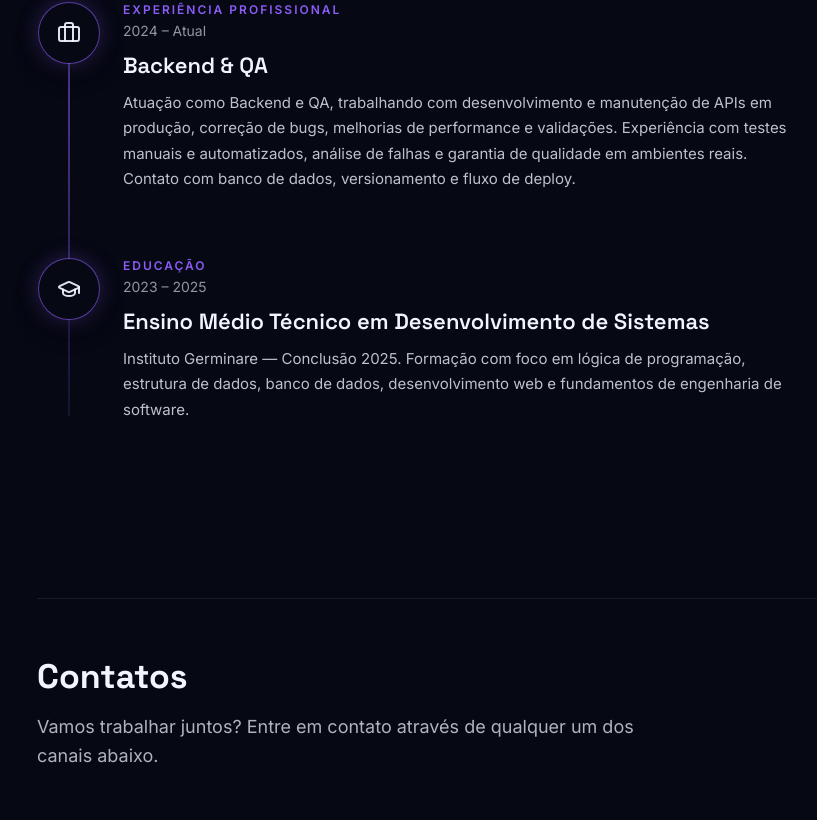
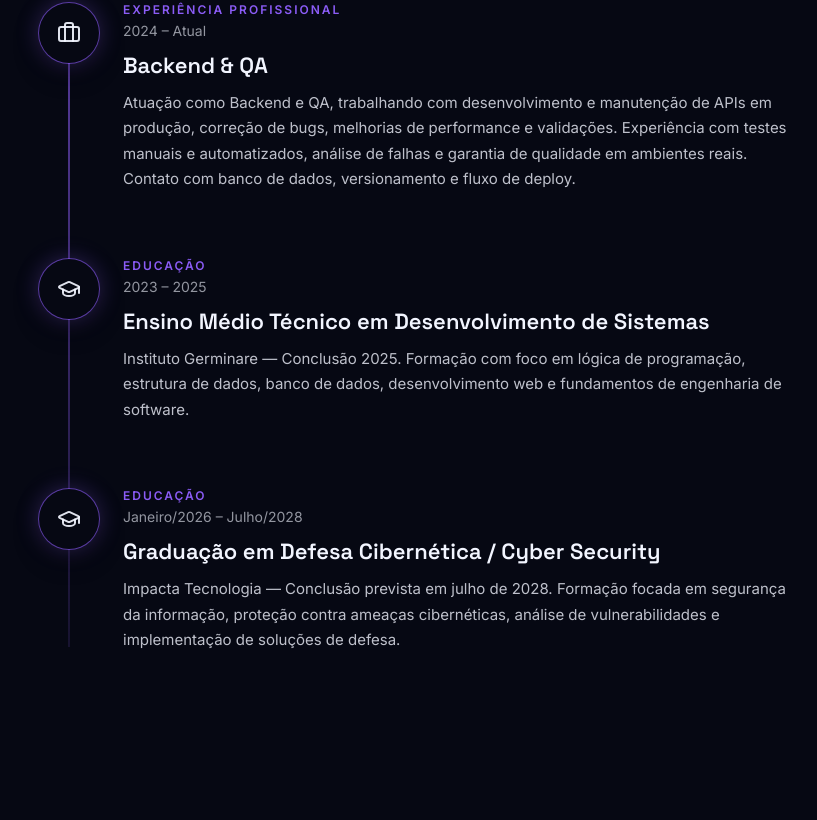
Before and after one commit to Roger13san/portfolio, a React (Vite) app in the folder Portfolio_project/: page / in a window 1280 px wide. Shown: the part 2893-3713 px from the top of the page, without its empty margins (35-852 px from the left). Built offline with nearby package versions, Linux system fonts and the light colour scheme.

Commit message:
Add Google Analytics tracking and new education entry for Cyber Security degree

```diff
--- a/Portfolio_project/index.html
+++ b/Portfolio_project/index.html
@@ -5,6 +5,14 @@
     <link rel="icon" type="image/svg+xml" href="/rogersantana.svg" />
     <meta name="viewport" content="width=device-width, initial-scale=1.0" />
     <title>Roger Santana | Portfólio</title>
+    <!-- Google Analytics -->
+    <script async src="https://www.googletagmanager.com/gtag/js?id=G-YC7F8XEXTJ"></script>
+    <script>
+      window.dataLayer = window.dataLayer || [];
+      function gtag(){dataLayer.push(arguments);}
+      gtag('js', new Date());
+      gtag('config', 'G-YC7F8XEXTJ');
+    </script>
   </head>
   <body>
     <div id="root"></div>
--- a/Portfolio_project/src/secoes/Timeline/Timeline.jsx
+++ b/Portfolio_project/src/secoes/Timeline/Timeline.jsx
@@ -16,6 +16,14 @@ const items = [
     title: "Ensino Médio Técnico em Desenvolvimento de Sistemas",
     description:
       "Instituto Germinare — Conclusão 2025. Formação com foco em lógica de programação, estrutura de dados, banco de dados, desenvolvimento web e fundamentos de engenharia de software.",
+    dot: <GraduationCap className={styles.icon} />,
+  },
+  {
+    category: "Educação",
+    period: "Janeiro/2026 – Julho/2028",
+    title: "Graduação em Defesa Cibernética / Cyber Security",
+    description:
+      "Impacta Tecnologia — Conclusão prevista em julho de 2028. Formação focada em segurança da informação, proteção contra ameaças cibernéticas, análise de vulnerabilidades e implementação de soluções de defesa.",
     dot: <GraduationCap className={styles.icon} />,
   },
 ];
```
